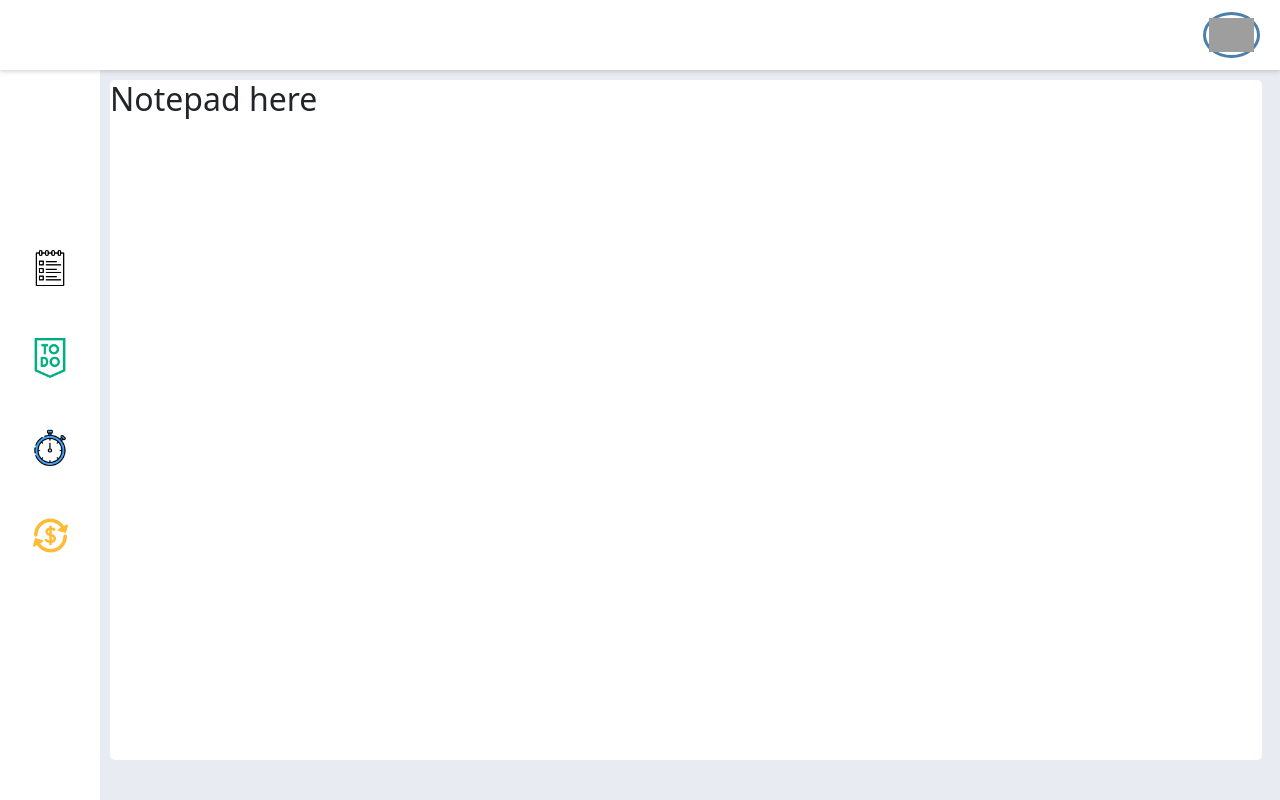
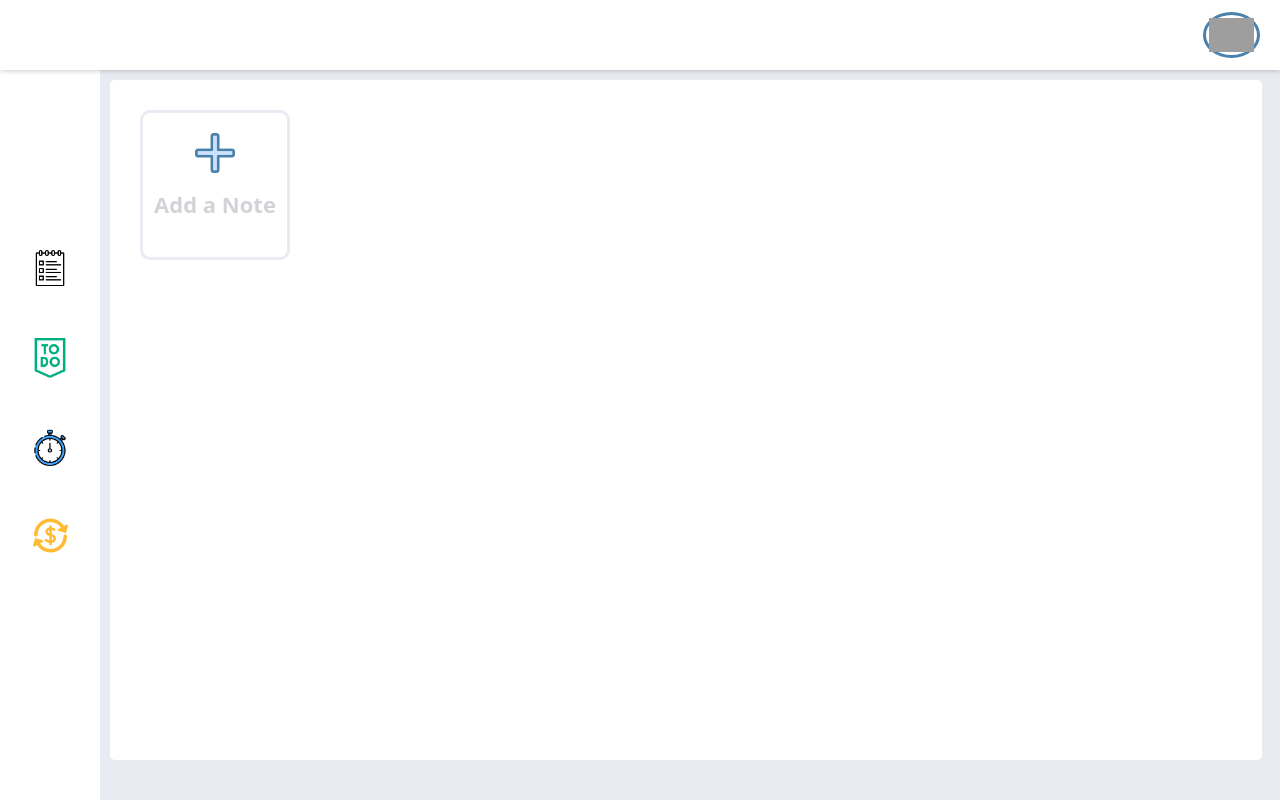
Before and after one commit to shafik720/Note-Taking-App---Client, a React (Create React App) app: page / in a window 1280 px wide. Built offline with nearby package versions, Linux system fonts and the light colour scheme; grey boxes are pictures that could not be loaded.

Commit message:
making notepad component

```diff
--- a/src/Pages/ContentBox/NotepadContent/NotepadContent.css
+++ b/src/Pages/ContentBox/NotepadContent/NotepadContent.css
@@ -0,0 +1,22 @@
+
+
+.add-button{
+    display: flex;
+    justify-content: center;
+    align-items: center;
+    flex-direction: column;
+    border: 3px solid #E8EBF1;
+    width: 150px;
+    height: 150px;
+    gap: 15px;
+    border-radius: 10px;
+    margin: 30px;
+}
+.add-button img{
+    width: 40px;
+}
+.add-button p{
+    font-weight: 700;
+    font-size: 22px;
+    color: #d1d3d7;
+}
--- a/src/Pages/ContentBox/NotepadContent/NotepadContent.js
+++ b/src/Pages/ContentBox/NotepadContent/NotepadContent.js
@@ -1,9 +1,14 @@
 import React from 'react';
+import addIcon from '../../../utilities/img/plus.png';
+import './NotepadContent.css';
 
 const NotepadContent = () => {
     return (
         <div>
-            <h2>Notepad here</h2>
+            <div className="add-button">
+                <img src={addIcon} alt="" />
+                <p>Add a Note</p>
+            </div>
         </div>
     );
 };
```
Also changed, not shown: src/utilities/img/plus.png (added).
